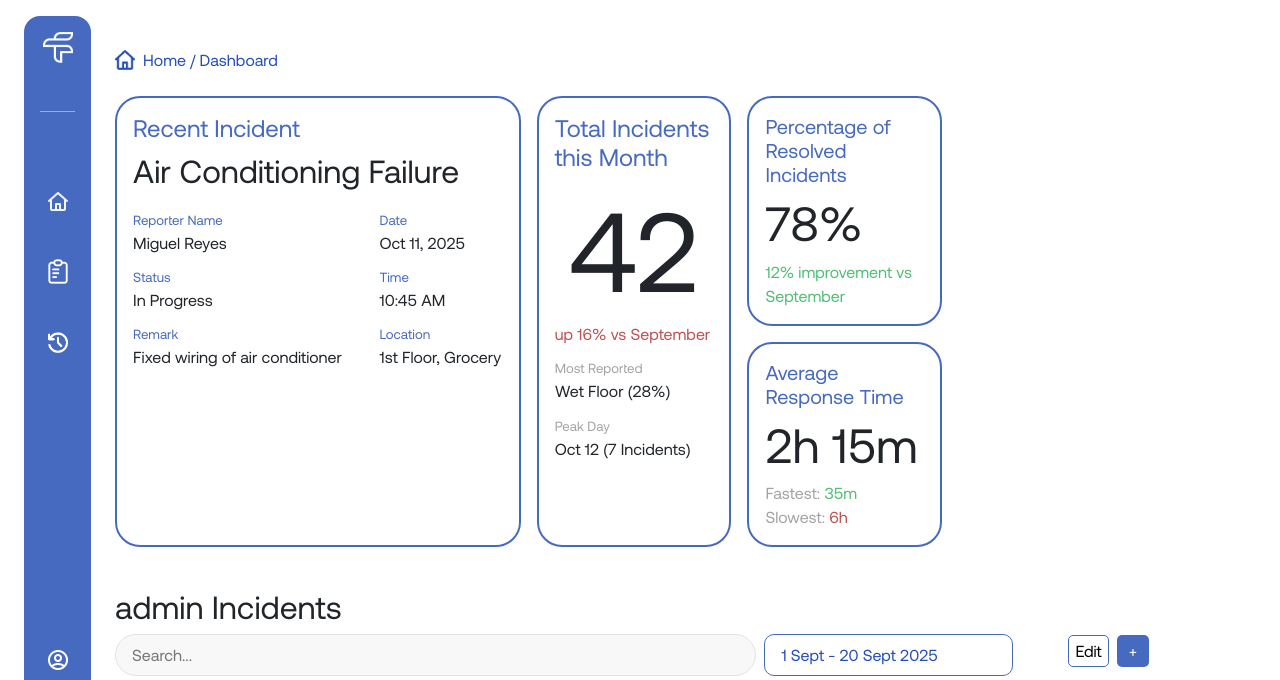
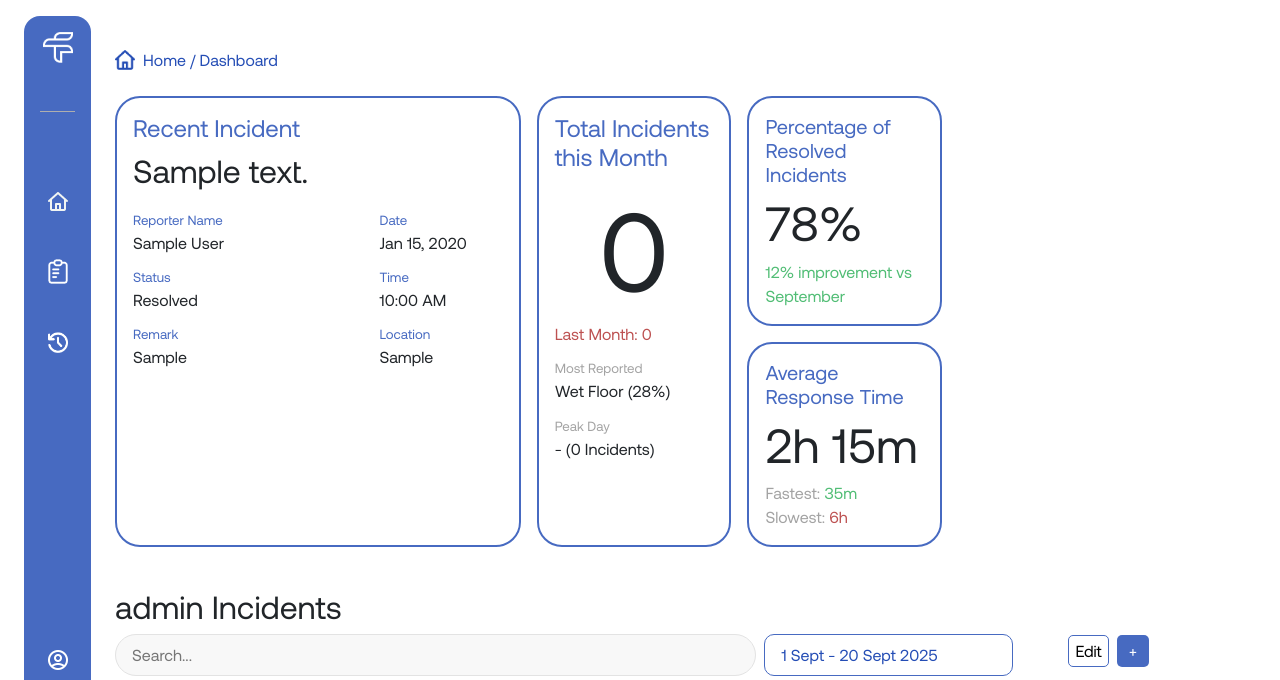
Before and after one commit to liliput35/FluxTrack, a PHP site: page /pages/dashboard.php in a window 1280 px wide. Shown: the top 680 px of the page. Run offline with PHP 8.4, Linux system fonts and the light colour scheme; the visitor is signed in with stand-in values (Sample User, id 1); tables that the repository leaves empty hold one stand-in row (values such as "Sample post").

Commit message:
linked dashboard cards

```diff
--- a/pages/dashboard.php
+++ b/pages/dashboard.php
@@ -41,6 +41,101 @@
         $result_incidents = mysqli_query($conn, $sql);
 
 
+
+        if ($user_role == 'Admin') {
+
+            $recent_sql = "
+                SELECT incidents.description, incidents.location, incidents.date, incidents.time, incidents.status, incidents.remarks, users.name AS reporter_name
+                FROM incidents
+                LEFT JOIN users ON incidents.reported_by = users.user_id
+                ORDER BY incidents.incident_id DESC
+                LIMIT 1
+            ";
+        } else {
+
+            $recent_sql = "
+                SELECT incidents.description, incidents.location, incidents.date, incidents.time, incidents.status, incidents.remarks, users.name AS reporter_name
+                FROM incidents
+                LEFT JOIN users ON incidents.reported_by = users.user_id
+                WHERE incidents.role_assigned_to = '$user_role'
+                ORDER BY incidents.incident_id DESC
+                LIMIT 1
+            ";
+        }
+
+        $recent_result = mysqli_query($conn, $recent_sql);
+
+        $recent_incident = null;
+        if ($recent_result && mysqli_num_rows($recent_result) > 0) {
+            $recent_incident = mysqli_fetch_assoc($recent_result);
+        }
+
+        if ($recent_incident) {
+            $recent_description = htmlspecialchars($recent_incident['description']);
+            $recent_reporter = htmlspecialchars($recent_incident['reporter_name']);
+            $recent_status = htmlspecialchars($recent_incident['status']);
+            $recent_remarks = htmlspecialchars($recent_incident['remarks']);
+            $recent_date = date("M d, Y", strtotime($recent_incident['date']));
+            $recent_time = date("g:i A", strtotime($recent_incident['time']));
+            $recent_location = htmlspecialchars($recent_incident['location']);
+        } else {
+            $recent_description = "No incidents yet.";
+            $recent_reporter = "-";
+            $recent_status = "-";
+            $recent_remarks = "-";
+            $recent_date = "-";
+            $recent_time = "-";
+            $recent_location = "-";
+        }
+
+        // Admin or role-based filtering
+        $role_condition = ($user_role != 'Admin') ? "AND incidents.role_assigned_to = '$user_role'" : "";
+
+        // October total
+        $october_sql = "
+            SELECT COUNT(*) AS total_incidents
+            FROM incidents
+            WHERE MONTH(date) = 10 AND YEAR(date) = YEAR(CURDATE()) $role_condition
+        ";
+        $october_result = mysqli_query($conn, $october_sql);
+        $october_total = 0;
+        if ($october_result && mysqli_num_rows($october_result) > 0) {
+            $row = mysqli_fetch_assoc($october_result);
+            $october_total = (int)$row['total_incidents'];
+        }
+
+        // September total
+        $september_sql = "
+            SELECT COUNT(*) AS total_incidents
+            FROM incidents
+            WHERE MONTH(date) = 9 AND YEAR(date) = YEAR(CURDATE()) $role_condition
+        ";
+        $september_result = mysqli_query($conn, $september_sql);
+        $september_total = 0;
+        if ($september_result && mysqli_num_rows($september_result) > 0) {
+            $row = mysqli_fetch_assoc($september_result);
+            $september_total = (int)$row['total_incidents'];
+        }
+
+
+        $peak_day_sql = "
+            SELECT date, COUNT(*) AS incidents_count
+            FROM incidents
+            WHERE MONTH(date) = 10 AND YEAR(date) = YEAR(CURDATE()) $role_condition
+            GROUP BY date
+            ORDER BY incidents_count DESC
+            LIMIT 1
+        ";
+        $peak_day_result = mysqli_query($conn, $peak_day_sql);
+        $peak_day = ['date' => '-', 'count' => 0];
+        if ($peak_day_result && mysqli_num_rows($peak_day_result) > 0) {
+            $row = mysqli_fetch_assoc($peak_day_result);
+            $peak_day = [
+                'date' => date("M d", strtotime($row['date'])),
+                'count' => (int)$row['incidents_count']
+            ];
+        }
+
     }
 ?>
 
@@ -63,8 +158,7 @@
         <?php include('../includes/navbar.php') ?>
         <?php include('../includes/mobile-navbar.php') ?>
 
-        <!-- SANTI GIAN TABLE -->
-        <!-- CIOCON edit for STYLES -->
+
 
         <div class="main-content flex-md-fill p-md-3 pt-md-5">
             <?php include('../includes/mobile-header.php') ?>
@@ -75,28 +169,28 @@
                 <div class="dashboard-cards my-4 d-md-grid gap-md-3">
                     <div class="recent-incident dash-card dash-card-left">
                         <h4>Recent Incident</h4>
-                        <h2>Air Conditioning Failure</h2>
+                        <h2><?= $recent_description ?></h2>
 
-                        <div class="recent-bot-card ">
+                        <div class="recent-bot-card">
                             <div class="recent-left">
                                 <p class="recent-labels">Reporter Name</p>
-                                <p>Miguel Reyes</p>
+                                <p><?= $recent_reporter ?></p>
 
                                 <p class="recent-labels">Status</p>
-                                <p>In Progress</p>
+                                <p><?= $recent_status ?></p>
 
                                 <p class="recent-labels">Remark</p>
-                                <p>Fixed wiring of air conditioner</p>
+                                <p><?= $recent_remarks ?></p>
                             </div>
                             <div class="recent-right">
                                 <p class="recent-labels">Date</p>
-                                <p>Oct 11, 2025</p>
+                                <p><?= $recent_date ?></p>
 
                                 <p class="recent-labels">Time</p>
-                                <p>10:45 AM</p>
+                                <p><?= $recent_time ?></p>
 
                                 <p class="recent-labels">Location</p>
-                                <p>1st Floor, Grocery</p>
+                                <p><?= $recent_location ?></p>
                             </div>
                         </div>
                     </div>
@@ -104,12 +198,12 @@
                     <div class="dash-card-right">
                         <div class="total-incidents dash-card">
                             <h4>Total Incidents this Month</h4>
-                            <h1 class="text-center">42</h1>
-                            <p class="red-text">up 16% vs September</p>
+                            <h1 class="text-center"><?= $october_total ?></h1>
+                            <p class="red-text">Last Month: <?= $september_total ?></p>
                             <p class="total-labels">Most Reported</p>
                             <p>Wet Floor (28%)</p>
                             <p class="total-labels">Peak Day</p>
-                            <p>Oct 12 (7 Incidents)</p>
+                            <p><?= $peak_day['date'] ?> (<?= $peak_day['count'] ?> Incidents)</p>
                         </div>
 
                         <div class="right-right-col">
@@ -130,7 +224,6 @@
 
                 </div>
 
-<!--TEST EDIT-->
                 <h2><?= $table_header?> Incidents</h2>
                 <div class="table-search-group">
                     <div class="top-search">
```
